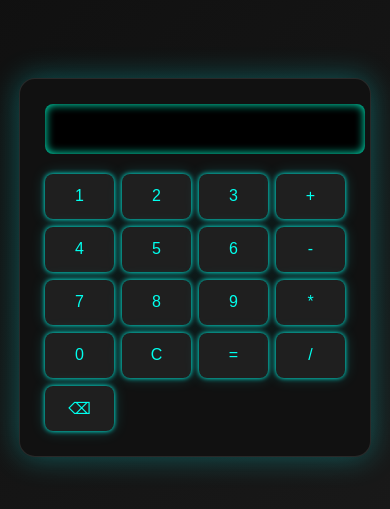
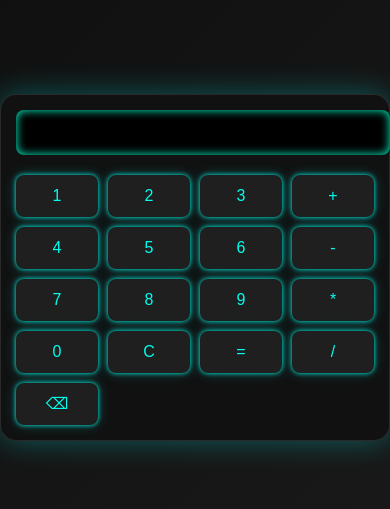
Before and after one commit to Sarvalt0/CalcDem, a website with bundled scripts: page src/index.html in a window 390 px wide. Shown: the part 155-664 px from the top of the page. Built offline with nearby package versions, Linux system fonts and the light colour scheme.

Commit message:
fix moba work

```diff
--- a/docs/style.css
+++ b/docs/style.css
@@ -212,3 +212,43 @@ button:active {
         font-size: 1.5em;
     }
 }
+@media (max-width: 768px) {
+    .calculator {
+        width: 95%;
+        max-width: 100%;
+        padding: 15px;
+    }
+
+    #display {
+        font-size: 1.4em;
+        height: 45px;
+        padding: 0 8px;
+    }
+
+    button {
+        font-size: 1em;
+        height: 42px;
+    }
+
+    .buttons {
+        gap: 10px;
+    }
+
+    #chat-container {
+        width: 95%;
+        padding: 15px;
+    }
+
+    #chat-input input {
+        font-size: 1em;
+        padding: 8px;
+    }
+
+    #chat-input button {
+        padding: 8px 16px;
+    }
+
+    #welcome {
+        font-size: clamp(1.8rem, 5vw, 2.8rem);
+    }
+}
--- a/src/index.html
+++ b/src/index.html
@@ -2,6 +2,7 @@
 <html lang="pl">
 <head>
     <meta charset="UTF-8">
+    <meta name="viewport" content="width=device-width, initial-scale=1.0">
     <title>CalcDemo</title>
     <link href="https://fonts.googleapis.com/css2?family=Orbitron:wght@500&display=swap" rel="stylesheet">
     <link rel="stylesheet" href="style.css">
--- a/src/style.css
+++ b/src/style.css
@@ -212,3 +212,43 @@ button:active {
         font-size: 1.5em;
     }
 }
+@media (max-width: 768px) {
+    .calculator {
+        width: 95%;
+        max-width: 100%;
+        padding: 15px;
+    }
+
+    #display {
+        font-size: 1.4em;
+        height: 45px;
+        padding: 0 8px;
+    }
+
+    button {
+        font-size: 1em;
+        height: 42px;
+    }
+
+    .buttons {
+        gap: 10px;
+    }
+
+    #chat-container {
+        width: 95%;
+        padding: 15px;
+    }
+
+    #chat-input input {
+        font-size: 1em;
+        padding: 8px;
+    }
+
+    #chat-input button {
+        padding: 8px 16px;
+    }
+
+    #welcome {
+        font-size: clamp(1.8rem, 5vw, 2.8rem);
+    }
+}
```
Also changed, not shown: docs/index.html (+1 -0 lines).
